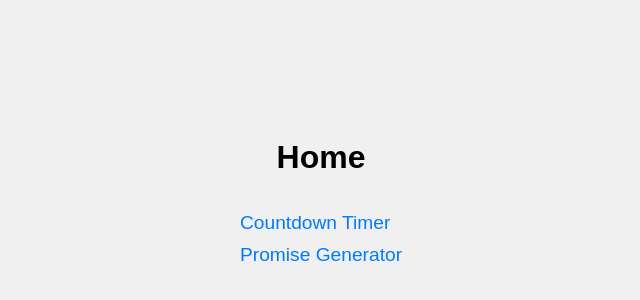
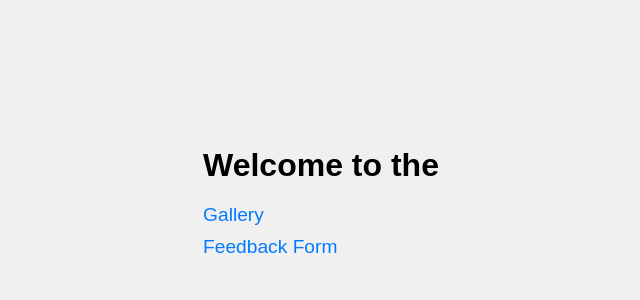
Before and after one commit to cptSmollet/goit-js-hw-10, a website built with Vite: page src/index.html in a window 1280 px wide. Shown: the part 208-508 px from the top of the page, without its empty margins (319-959 px from the left). Built offline with nearby package versions, Linux system fonts and the light colour scheme.

Commit message:
Update index.html

```diff
--- a/src/index.html
+++ b/src/index.html
@@ -2,18 +2,21 @@
 <html lang="en">
   <head>
     <meta charset="UTF-8" />
-
     <meta name="viewport" content="width=device-width, initial-scale=1.0" />
-    <title>Vanilla App Template</title>
+    <title>Home sweet home</title>
     <link rel="stylesheet" href="./css/styles.css" />
   </head>
   <body>
-    <h1>Home</h1>
-    <nav>
-      <ul>
-        <li><a href="1-timer.html">Countdown Timer</a></li>
-        <li><a href="2-snackbar.html">Promise Generator</a></li>
-      </ul>
-    </nav>
+    <header>
+      <main>
+        <h1>Welcome to the</h1>
+      </main>
+      <nav>
+        <ul>
+          <li><a href="./1-timer.html">Gallery</a></li>
+          <li><a href="./2-snackbar.html">Feedback Form</a></li>
+        </ul>
+      </nav>
+    </header>
   </body>
 </html>
```
